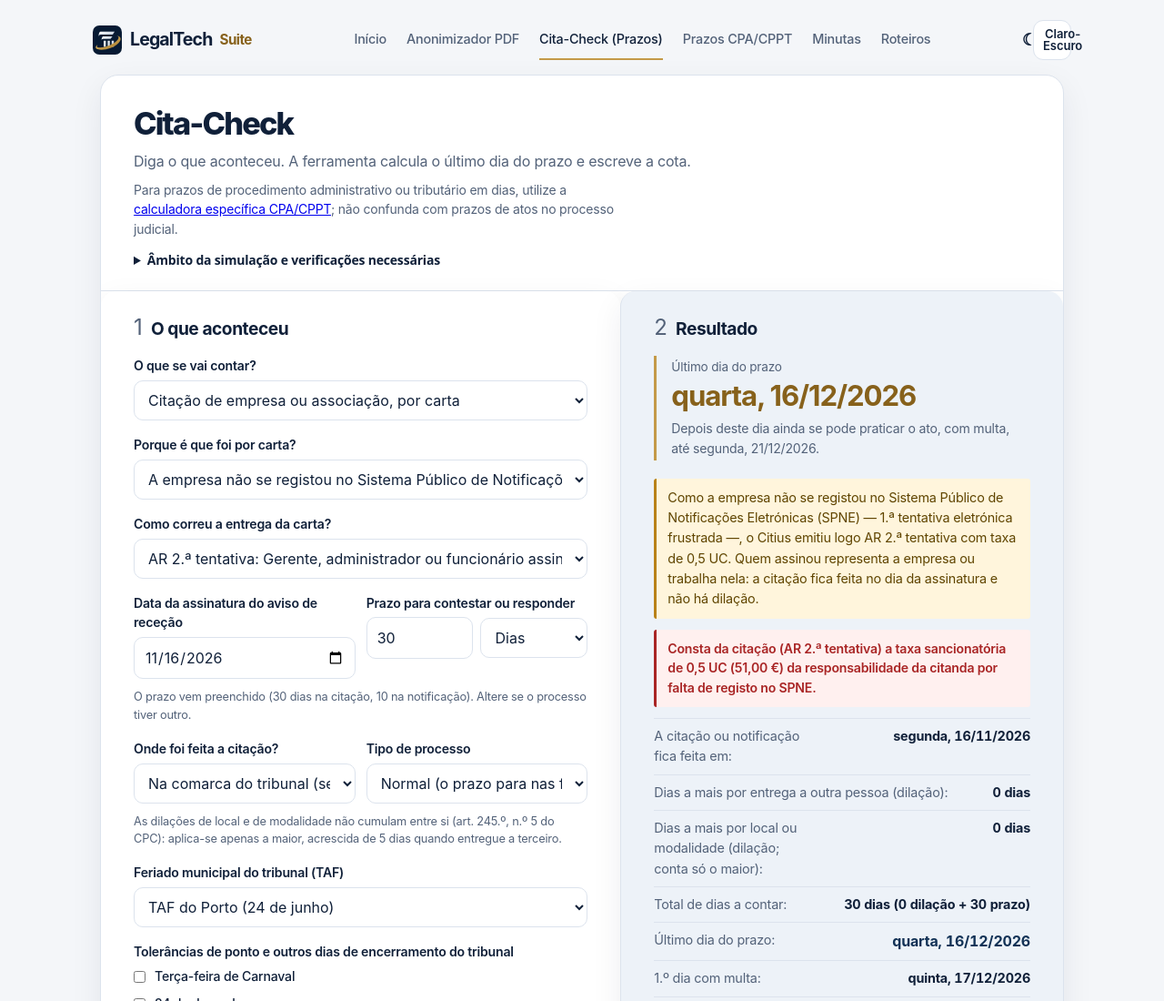
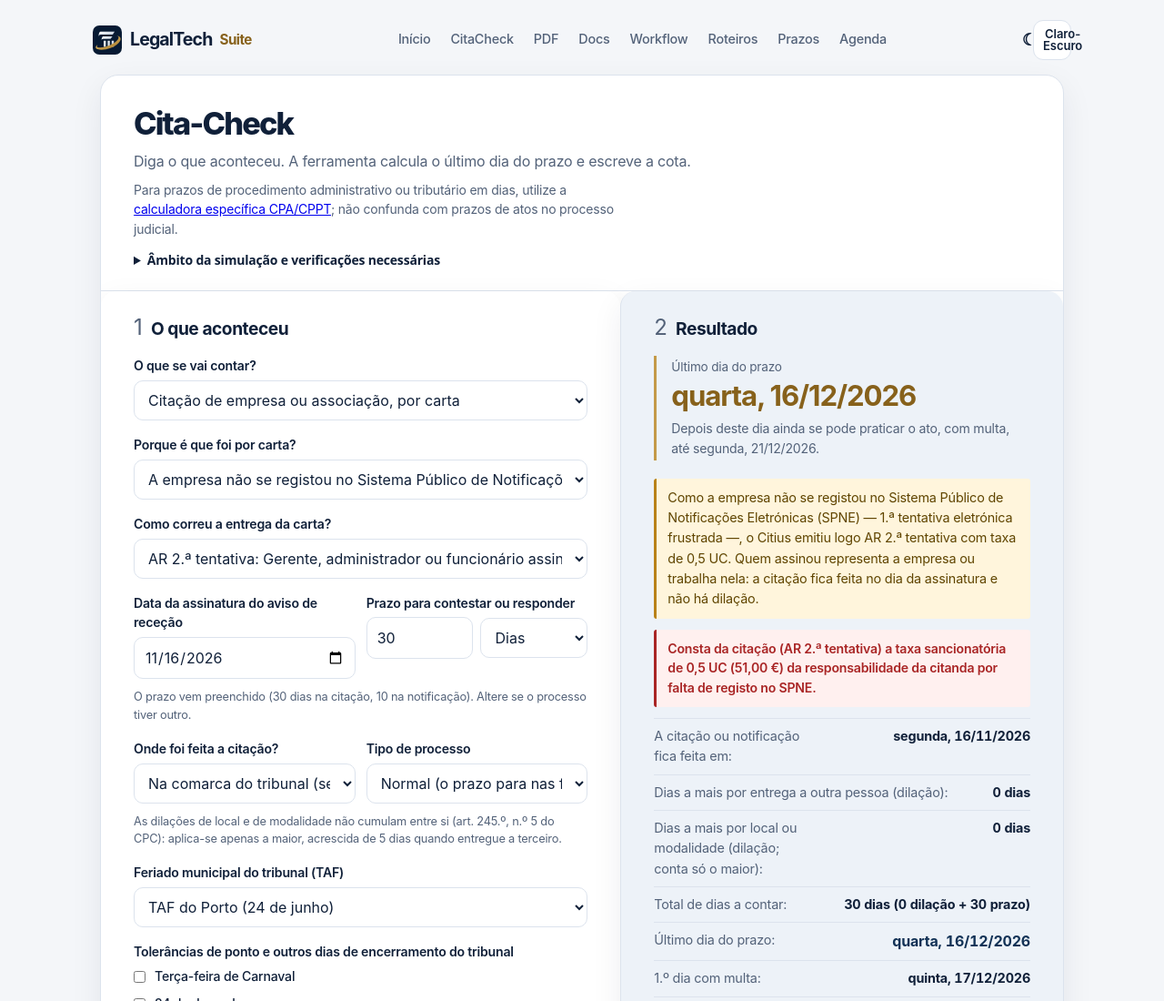
Before and after one commit to armandostafonso/LegalTech, a plain HTML site: page citacheck.html in a window 1280 px wide. Shown: the top 1100 px of the page at 91% size. Drawn offline with Linux system fonts and the light colour scheme.

Commit message:
ui: integrar menu único LegalTech Suite em citacheck.html

```diff
--- a/citacheck.html
+++ b/citacheck.html
@@ -1231,6 +1231,6 @@ footer .dev-credit{font-family:var(--sans);font-style:normal;font-size:.8rem}
   })();
 </script>
 
-<script src="assets/theme.js"></script>
+<script src="assets/suite-nav.js"></script><script src="assets/theme.js"></script>
 </body>
 </html>
```
